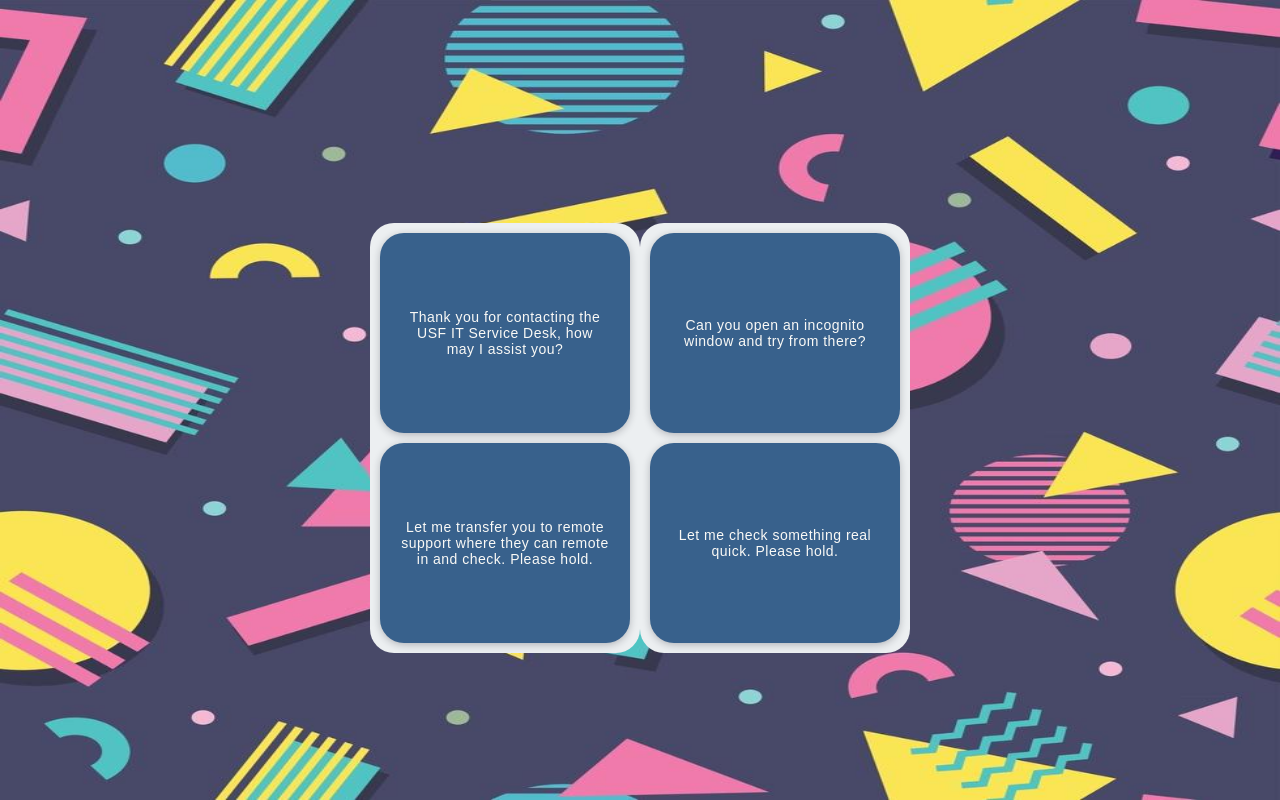
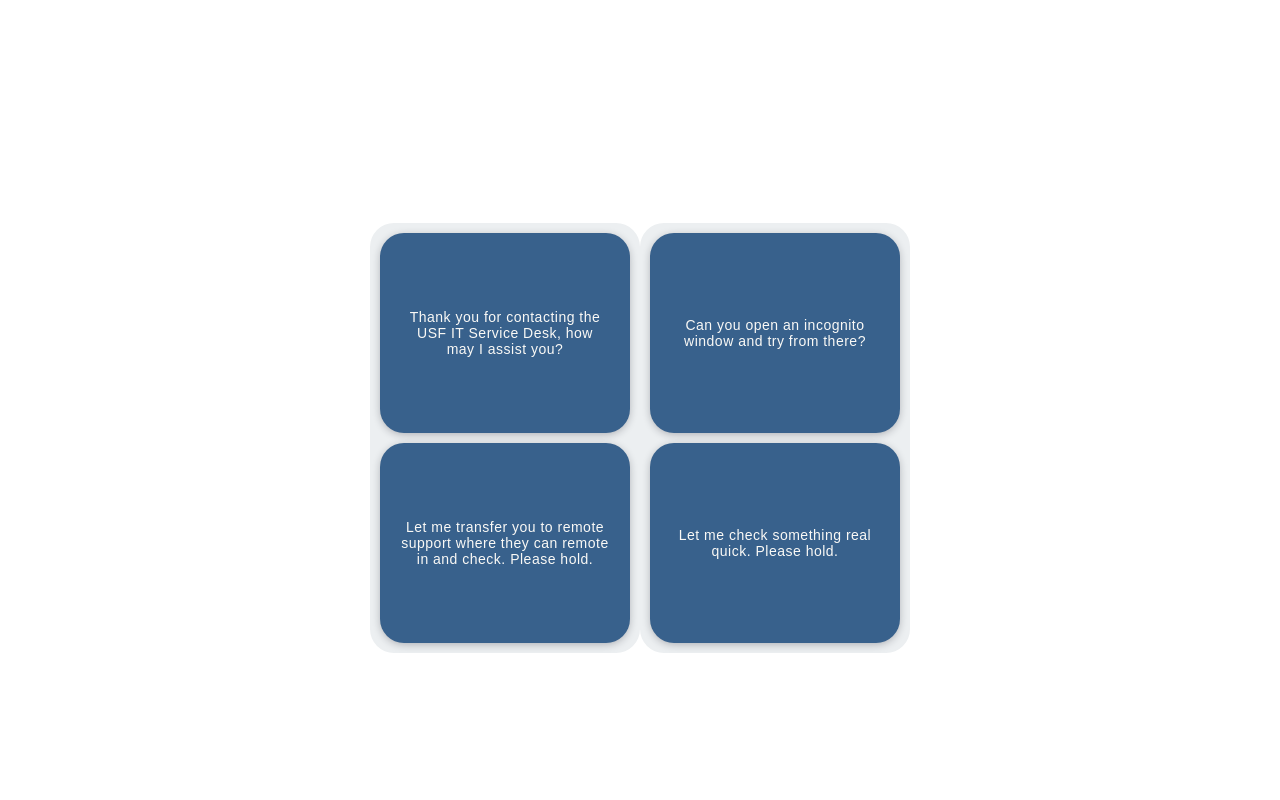
Before and after one commit to chicken-teriyaki-cup-rice/2fast2macropad, a website built with Vite: page index.html in a window 1280 px wide. Built offline with nearby package versions, Linux system fonts and the light colour scheme; files whose address does not match are found by name.

Commit message:
Update index.html

```diff
--- a/index.html
+++ b/index.html
@@ -5,11 +5,9 @@
     <link rel="icon" type="image/svg+xml" href="favicon.png" />
     <link rel="stylesheet" href="/src/style.css" />
     <meta name="viewport" content="width=device-width, initial-scale=1.0" />
-
     <title>Buy.Me.duckyPad.</title>
   </head>
   <body>
-    <img class="bg" src="https://raw.githubusercontent.com/chicken-teriyaki-cup-rice/2fast2macropad/main/public/background.jpg" alt="" />
     <div class="container">
       <div class="row">
         <button data-dialog="accept-dialog" class="btn square">
```
